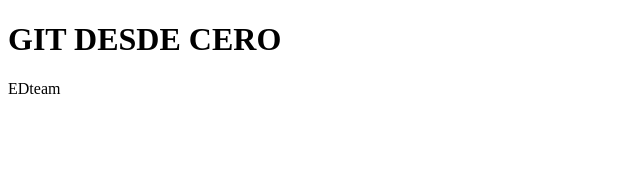
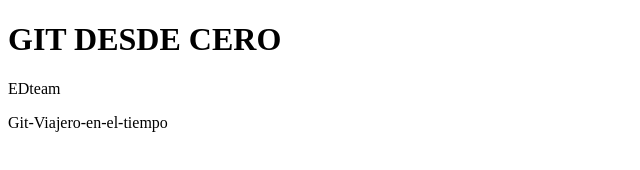
Before and after one commit to serverspro/practicando-git, a plain HTML site: page index.html in a window 1280 px wide. Shown: the whole page, without its empty margins (0-640 px from the left). Drawn offline with Linux system fonts and the light colour scheme.

Commit message:
Se agrego texto en index.html

```diff
--- a/index.html
+++ b/index.html
@@ -9,6 +9,6 @@
 
     <h1>GIT DESDE CERO</h1>
     <p>EDteam</p>
-
+    <p>Git-Viajero-en-el-tiempo</p>
 </body>
 </html>
```
